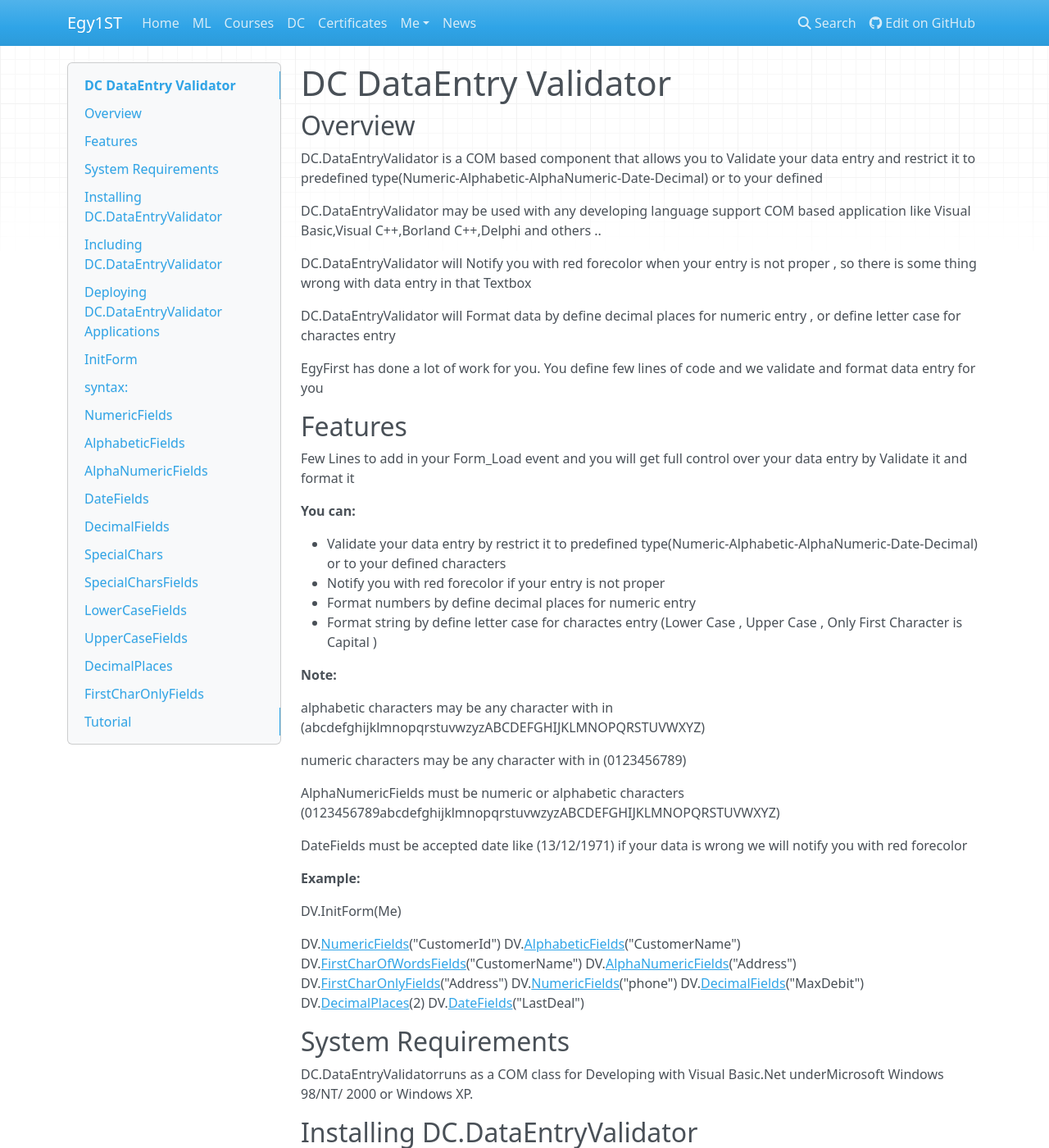
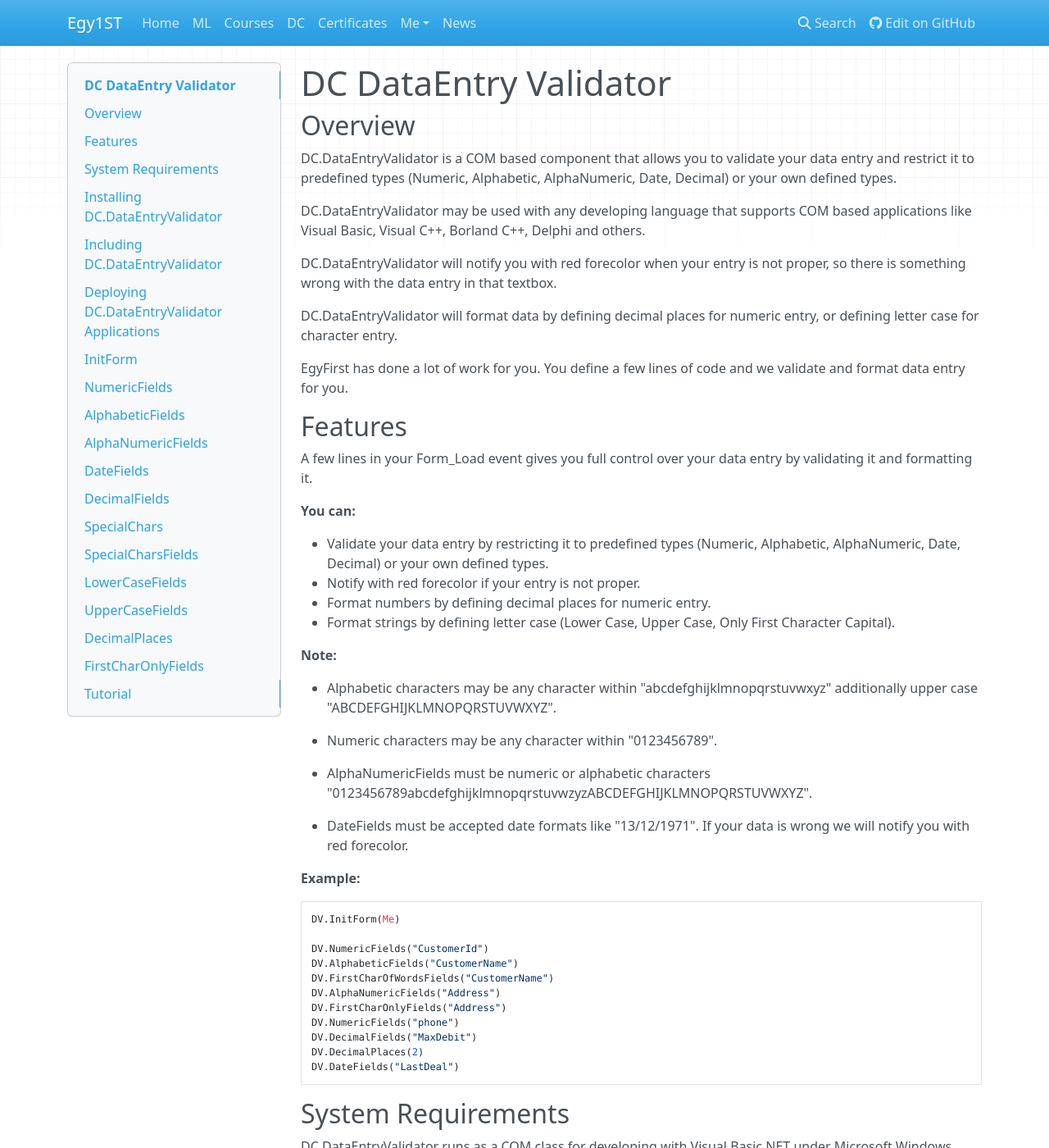
Before and after one commit to egy1st/zerobytes-mkdocs, an MkDocs documentation site: the page built from docs/dc/data-entry-validator/index.md, in a window 1280 px wide and 1400 px high. Shown: the whole window at 82% size. Built offline with MkDocs 1.6.1, drawn with Linux system fonts in a browser that asks for light colours; nearby versions of some CDN libraries; some of the changed text lies outside the part shown.

Commit message:
Update index.md

````diff
--- a/docs/dc/data-entry-validator/index.md
+++ b/docs/dc/data-entry-validator/index.md
@@ -1,275 +1,344 @@
 DC DataEntry Validator
-===========================
-
+=======================
 
 Overview
 ---------
 
-DC.DataEntryValidator is a COM based component that allows you to Validate your data entry and restrict it to predefined type(Numeric-Alphabetic-AlphaNumeric-Date-Decimal) or to your defined
+DC.DataEntryValidator is a COM based component that allows you to validate your data entry and restrict it to predefined types (Numeric, Alphabetic, AlphaNumeric, Date, Decimal) or your own defined types.
 
-DC.DataEntryValidator may be used with any developing language support COM based application like Visual Basic,Visual C++,Borland C++,Delphi and others ..
+DC.DataEntryValidator may be used with any developing language that supports COM based applications like Visual Basic, Visual C++, Borland C++, Delphi and others.
 
-DC.DataEntryValidator will Notify you with red forecolor when your entry is not proper , so there is some thing wrong with data entry in that Textbox
+DC.DataEntryValidator will notify you with red forecolor when your entry is not proper, so there is something wrong with the data entry in that textbox.
 
-DC.DataEntryValidator will Format data by define decimal places for numeric entry , or define letter case for charactes entry
+DC.DataEntryValidator will format data by defining decimal places for numeric entry, or defining letter case for character entry.
 
-EgyFirst has done a lot of work for you. You define few lines of code and we validate and format data entry for you
+EgyFirst has done a lot of work for you. You define a few lines of code and we validate and format data entry for you.
+
 ## **Features**
-Few Lines to add in your Form\_Load event and you will get full control over your data entry by Validate it and format it
+
+A few lines in your Form_Load event gives you full control over your data entry by validating it and formatting it.
 
 **You can:**
 
-- Validate your data entry by restrict it to predefined type(Numeric-Alphabetic-AlphaNumeric-Date-Decimal) or to your defined characters
-- Notify you with red forecolor if your entry is not proper
-- Format numbers by define decimal places for numeric entry
-- Format string by define letter case for charactes entry (Lower Case , Upper Case , Only First Character is Capital )
+- Validate your data entry by restricting it to predefined types (Numeric, Alphabetic, AlphaNumeric, Date, Decimal) or your own defined types.
+- Notify with red forecolor if your entry is not proper.
+- Format numbers by defining decimal places for numeric entry.
+- Format strings by defining letter case (Lower Case, Upper Case, Only First Character Capital).
 
 **Note:**
 
-alphabetic characters may be any character with in (abcdefghijklmnopqrstuvwzyzABCDEFGHIJKLMNOPQRSTUVWXYZ)
+- Alphabetic characters may be any character within "abcdefghijklmnopqrstuvwxyz" additionally upper case "ABCDEFGHIJKLMNOPQRSTUVWXYZ".
 
-numeric characters may be any character with in (0123456789)
+- Numeric characters may be any character within "0123456789".
 
-AlphaNumericFields must be numeric or alphabetic characters (0123456789abcdefghijklmnopqrstuvwzyzABCDEFGHIJKLMNOPQRSTUVWXYZ)
+- AlphaNumericFields must be numeric or alphabetic characters "0123456789abcdefghijklmnopqrstuvwzyzABCDEFGHIJKLMNOPQRSTUVWXYZ".
 
-DateFields must be accepted date like (13/12/1971) if your data is wrong we will notify you with red forecolor
+- DateFields must be accepted date formats like "13/12/1971". If your data is wrong we will notify you with red forecolor.
 
 **Example:**
 
+```vb
 DV.InitForm(Me)
 
-DV.[NumericFields](##chmtopic9)("CustomerId")
-DV.[AlphabeticFields](##chmtopic10)("CustomerName")
-DV.[FirstCharOfWordsFields](##chmtopic19)("CustomerName")
-DV.[AlphaNumericFields](##chmtopic11)("Address")
-DV.[FirstCharOnlyFields](##chmtopic19)("Address")
-DV.[NumericFields](##chmtopic9)("phone")
-DV.[DecimalFields](##chmtopic13)("MaxDebit")
-DV.[DecimalPlaces](##chmtopic18)(2)
-DV.[DateFields](##chmtopic12)("LastDeal")
-
-
+DV.NumericFields("CustomerId")
+DV.AlphabeticFields("CustomerName")
+DV.FirstCharOfWordsFields("CustomerName")
+DV.AlphaNumericFields("Address")
+DV.FirstCharOnlyFields("Address")
+DV.NumericFields("phone")
+DV.DecimalFields("MaxDebit")
+DV.DecimalPlaces(2)
+DV.DateFields("LastDeal")
+```
 
 ## **System Requirements**
-DC.DataEntryValidatorruns as a COM class for Developing with Visual Basic.Net underMicrosoft Windows 98/NT/ 2000 or Windows XP.
+
+DC.DataEntryValidator runs as a COM class for developing with Visual Basic.NET under Microsoft Windows 98/NT/2000 or Windows XP.
 
 
 ## **Installing DC.DataEntryValidator**
-The DC.DataEntryValidator setup program will automatically register theDC\_DataEntryValidator10.dll file on your system.
+
+The DC.DataEntryValidator setup program will automatically register the DC_DataEntryValidator10.dll file on your system.
 
 There is no need to manually run RegSvr32.exe on your development system.
+
 ## **Including DC.DataEntryValidator**
 
-To include DC.DataEntryValidator in your project
+To include DC.DataEntryValidator in your project:
 
-1. From Project menu select add reference
-1. Push Browse button to locate your DC\_DataEntryValidator10.DLL file which by default located in [c:\windows\system32](file:///c:/windows/system32) , now the specific DLL included in your references
+1. From Project menu select Add Reference.
+2. Click Browse button to locate your DC_DataEntryValidator10.DLL file which by default is located in [c:\windows\system32](file:///c:/windows/system32). Now the specific DLL is included in your references.
 
 
 ## **Deploying DC.DataEntryValidator Applications**
-The only file needs to be distributed withDC.DataEntryValidator COM applications is DC\_DataEntryValidator10.dll
 
-this file should be copied to the WinSystem directory which by default is C:\Windows\System32
+The only file that needs to be distributed with DC.DataEntryValidator COM applications is DC_DataEntryValidator10.dll.
+
+This file should be copied to the WinSystem directory which by default is C:\Windows\System32.
+
 ## **InitForm**
 
-Prepare form to know every thing about the form and its controls . so it must be the first assignment in your code . an errors may occurs if you do not
-## **syntax:**
-Function InitForm(ByRef dm\_Form As System.Windows.Forms.Form)
+Prepares the form to know everything about the form and its controls. So it must be the first assignment in your code or errors may occur if you do not call it first.
 
-dm\_Form is a reference to your form which passed as 'Me' keyword
+**Syntax:**
+
+```vb
+Function InitForm(ByRef dm_Form As System.Windows.Forms.Form)
+```
+
+dm_Form is a reference to your form which is passed as the 'Me' keyword.
 
 **Example:**
 
+```vb
 Dim DV As New DynamicComponents.DataEntryValidator()
-DV.InitForm( Me)
-
+DV.InitForm(Me)
+```
 
 ## **NumericFields**
-It restrict data entry to only valid entry
 
-valid entry may be one or more of allowed character which is"0123456789"
+Restricts data entry to only valid numeric entries.
+
+Valid entries may be one or more of the allowed characters "0123456789".
 
 **Syntax:**
 
-Function NumericFields(ByVal ParamArray str\_NumericFields() As String)
+```vb
+Function NumericFields(ByVal ParamArray str_NumericFields() As String)
+```
 
 **Note:**
 
-multi fields can concatenated by comma ","
+Multiple fields can be concatenated by comma ",".
 
 **Example:**
 
+```vb
 DV.NumericFields("CustomerID", "OrderId", "ShipVia")
+```
+
 ## **AlphabeticFields**
-It restrict data entry to only valid entry
 
-valid entry may be one or more of allowed character which is"abcdefghijklmnopqrstuvwxyz" additional to upper case "ABCDEFGHIJKLMNOPQRSTUVWXYZ"
+Restricts data entry to only valid alphabetic entries.
+
+Valid entries may be one or more of the allowed characters "abcdefghijklmnopqrstuvwxyz" additionally upper case "ABCDEFGHIJKLMNOPQRSTUVWXYZ".
 
 **Syntax:**
 
-Function AlphabeticFields(ByVal ParamArray str\_NumericFields() As String)
+```vb
+Function AlphabeticFields(ByVal ParamArray str_NumericFields() As String)
+```
 
 **Note:**
 
-multi fields can concatenated by comma ","
+Multiple fields can be concatenated by comma ",".
 
 **Example:**
 
+```vb
 DM.NumericFields("FirstName", "FamilyName")
+```
+
 ## **AlphaNumericFields**
-It restrict data entry to only valid entry
 
-valid entry may be one or more of allowed character which is"abcdefghijklmnopqrstuvwxyz" and upper case "ABCDEFGHIJKLMNOPQRSTUVWXYZ"
+Restricts data entry to only valid alphanumeric entries.
 
-additional to numeric characters "0123456789"
+Valid entries may be one or more of the allowed characters "abcdefghijklmnopqrstuvwxyz" upper case "ABCDEFGHIJKLMNOPQRSTUVWXYZ" additionally numeric characters "0123456789".
 
 **Syntax:**
 
-Function AlphaNumericFields(ByVal ParamArray str\_NumericFields() As String)
+```vb
+Function AlphaNumericFields(ByVal ParamArray str_NumericFields() As String)
+```
 
 **Note:**
 
-multi fields can concatenated by comma ","
+Multiple fields can be concatenated by comma ",".
 
 **Example:**
 
+```vb
 DM.NumericFields("Address")
+```
+
 ## **DateFields**
-It restrict data entry to only valid entry
 
-valid entry may be one or more of allowed character which is"0123456789" additional to "/-\" characters
+Restricts data entry to only valid date entries.
 
-when you leave the edited Textbox if data entry is not a date you will be notify by changing forecolor to red color until you reedit it correctly
+Valid entries may be one or more of the allowed characters "0123456789" additionally "/" and "-" characters.
 
-suppose you enter date like "30/2/2004"
+When you leave the edited textbox, if the data entry is not a valid date you will be notified by changing forecolor to red until you re-edit it correctly.
 
-this is an invalid entry , so you will notify by changing forecolor to red
+For example if you enter "30/2/2004" this is an invalid date, so you will be notified by changing forecolor to red.
 
 **Syntax:**
 
-FunctionDateFields(ByVal ParamArray str\_DateFields() As String)
+```vb
+Function DateFields(ByVal ParamArray str_DateFields() As String)
+```
 
 **Note:**
 
-multi fields can concatenated by comma ","
+Multiple fields can be concatenated by comma ",".
 
 **Example:**
 
+```vb
 DV.DateFields("OrderDate")
+```
+
 ## **DecimalFields**
-It restrict data entry to only valid entry
 
-valid entry may be one or more of allowed character which is"0123456789" additional to decimal point '.'
+Restricts data entry to only valid decimal entries.
 
-data entry will be formated by n decimal places defined in [DecimalPlaces](##chmtopic18) Function
+Valid entries may be one or more of the allowed characters "0123456789" additionally decimal point '.'.
 
-when you leave the edited Textbox if data entry is not a date you will be notify by changing forecolor to red color until you reedit it correctly
+Data entry will be formatted by n decimal places defined in the [DecimalPlaces](#DecimalPlaces) function.
 
-suppose you enter date like "705.3.2"
+When you leave the edited textbox, if the data entry is not a valid decimal you will be notified by changing forecolor to red until you re-edit it correctly.
 
-this is an invalid entry , so you will notify by changing forecolor to red
+For example if you enter "705.3.2" this is an invalid decimal, so you will be notified by changing forecolor to red.
 
 **Syntax:**
 
-Function DecimalFields(ByVal ParamArray str\_NumericFields() As String)
+```vb
+Function DecimalFields(ByVal ParamArray str_NumericFields() As String)
+```
 
 **Note:**
 
-multi fields can concatenated by comma ","
+Multiple fields can be concatenated by comma ",".
 
 **Example:**
 
+```vb
 DV.DecimalFields("Freight")
+```
+
 ## **SpecialChars**
-It restrict data entry to only valid entry
 
-valid entry may be one or more of charcters which is contained in its parameter
+Restricts data entry to only valid entries containing the defined special characters.
+
+Valid entries may be one or more of characters contained in the parameter string.
 
 **Syntax:**
 
-Function SpecialChars(ByVal str\_Chars As String)
+```vb
+Function SpecialChars(ByVal str_Chars As String)
+```
 
 **Example:**
 
-DV.SpecialChars ("YyNn")
+```vb
+DV.SpecialChars("YyNn")
+```
+
 ## **SpecialCharsFields**
-It restrict data entry to only valid entry
 
-valid entry may be one or more of charcters which is contained in [SpecialChars](##chmtopic14) function
+Restricts data entry to only valid entries containing the defined special characters.
+
+Valid entries may be one or more of characters contained in the [SpecialChars](#SpecialChars) function.
 
 **Syntax:**
 
-Function SpecialCharsFields(ByVal ParamArray
-
-str\_SpecialFields() As String)
+```vb
+Function SpecialCharsFields(ByVal ParamArray str_SpecialFields() As String)
+```
 
 **Note:**
 
-multi fields can concatenated by comma ","
+Multiple fields can be concatenated by comma ",".
 
 **Example:**
 
-DV.SpecialCharsFields ("Married")
+```vb
+DV.SpecialCharsFields("Married")
+```
+
 ## **LowerCaseFields**
-It converts all characters to lower case
+
+Converts all characters to lower case.
 
 **Syntax:**
 
-Function LowerCaseFields(ByVal ParamArray str\_LowerCaseFields() As String)
+```vb
+Function LowerCaseFields(ByVal ParamArray str_LowerCaseFields() As String)
+```
 
 **Note:**
 
-multi fields can concatenated by comma ","
+Multiple fields can be concatenated by comma ",".
 
 **Example:**
 
-DM.LowerCaseFields ("SupplierName")
+```vb
+DM.LowerCaseFields("SupplierName")
+```
+
 ## **UpperCaseFields**
-It converts all characters to upper case
+
+Converts all characters to upper case.
 
 **Syntax:**
 
-Function UpperCaseFields(ByVal ParamArray str\_UpperCaseFields() As String)
+```vb
+Function UpperCaseFields(ByVal ParamArray str_UpperCaseFields() As String)
+```
 
 **Note:**
 
-multi fields can concatenated by comma ","
+Multiple fields can be concatenated by comma ",".
 
 **Example:**
 
-DV.UpperCaseFields ("ProductName")
+```vb
+DV.UpperCaseFields("ProductName")
+```
+
 ## **DecimalPlaces**
-it formats number by making it in decimal state with n places which you define in your function
+
+Formats numbers by setting the number of decimal places.
 
 **Syntax:**
 
-FunctionDecimalPlaces(ByVal n\_DecimalPlaces As Byte)
+```vb
+Function DecimalPlaces(ByVal n_DecimalPlaces As Byte)
+```
 
 **Example:**
 
+```vb
 DV.DecimalPlaces(2)
+```
+
 ## **FirstCharOnlyFields**
-It converts only First character to upper case
+
+Converts only the first character to upper case.
 
 **Syntax:**
 
-FunctionFirstCharOnlyFields(ByVal ParamArray str\_FirstCharOnlyFields() As String)
+```vb
+Function FirstCharOnlyFields(ByVal ParamArray str_FirstCharOnlyFields() As String)
+```
 
 **Note:**
 
-multi fields can concatenated by comma ","
+Multiple fields can be concatenated by comma ",".
 
 **Example:**
 
-DV.FirstCharOnlyFields ("CustomerName")
+```vb
+DV.FirstCharOnlyFields("CustomerName")
+```
+
 ## Tutorial
 
-This tutorial describe most of features supported by DC.DataEntryValidator
+This tutorial describes most of the features supported by DC.DataEntryValidator.
 
-also you can refer to the project example which installed by default into C:\Program Files\Dynamic Components\DataEntryValidator\Tutorial\
+You can also refer to the project example which is installed by default into C:\Program Files\Dynamic Components\DataEntryValidator\Tutorial\.
 
 
-``` vb
+```vb
 Dim DV As New DynamicComponents.DataEntryValidator()
 
 Dim CN As New ADODB.Connection()
@@ -278,51 +347,51 @@
 
 Dim oAccess As New Access.Application()
 
-Dim DAO\_DBEngine As New DAO.DBEngine()
+Dim DAO_DBEngine As New DAO.DBEngine()
 
 
 
-Private Sub TestForm\_Load(ByVal eventSender As System.Object, ByVal eventArgs As System.EventArgs) Handles MyBase.Load
+Private Sub TestForm_Load(ByVal eventSender As System.Object, ByVal eventArgs As System.EventArgs) Handles MyBase.Load
 
-'establish DSN
+  ' Establish DSN
 
-oAccess.DBEngine.RegisterDatabase("DCDM\_Nwind", "Microsoft Access Driver (\*.mdb)", True, "DBQ=" & VB6.GetPath & "\Nwind.mdb")
+  oAccess.DBEngine.RegisterDatabase("DCDM_Nwind", "Microsoft Access Driver (*.mdb)", True, "DBQ=" & VB6.GetPath & "\Nwind.mdb")
 
-CN.Open("DSN=DCDM\_NWind")
+  CN.Open("DSN=DCDM_NWind")
 
-oCust.Open("Customers", CN, oCust.CursorType.adOpenKeyset, oCust.LockType.adLockOptimistic)
+  oCust.Open("Customers", CN, oCust.CursorType.adOpenKeyset, oCust.LockType.adLockOptimistic)
 
-PopulateDate()
+  PopulateDate()
 
-DV.InitForm(Me)
-//must be your first assignment , an error occurs if not
+  DV.InitForm(Me)
+  // Must be your first assignment, an error occurs if not
 
-DV.NumericFields("CustomerId")
-//CustomerId must be numeric characters(0123456789)
+  DV.NumericFields("CustomerId")
+  // CustomerId must be numeric characters(0123456789)
 
-DV.AlphabeticFields("CustomerName")
-//CustomerName must be alphabetic characters (abcdefghijklmnopqrstuvwzyzABCDEFGHIJKLMNOPQRSTUVWXYZ)
+  DV.AlphabeticFields("CustomerName")
+  // CustomerName must be alphabetic characters (abcdefghijklmnopqrstuvwzyzABCDEFGHIJKLMNOPQRSTUVWXYZ)
 
-DV.FirstCharOfWordsFields("CustomerName")
-//'First charecter of every word will be in uooer case
+  DV.FirstCharOfWordsFields("CustomerName")
+  // First character of every word will be in uppercase
 
-DV.AlphaNumericFields("Address")
-//'Address must be numeric or alphabetic characters (0123456789abcdefghijklmnopqrstuvwzyzABCDEFGHIJKLMNOPQRSTUVWXYZ)
+  DV.AlphaNumericFields("Address")
+  // Address must be numeric or alphabetic characters (0123456789abcdefghijklmnopqrstuvwzyzABCDEFGHIJKLMNOPQRSTUVWXYZ)
 
-DV.FirstCharOnlyFields("Address")
-//'First charecter of first word only will be in uooer case
+  DV.FirstCharOnlyFields("Address")
+  // First character of first word only will be in uppercase
 
-DV.NumericFields("phone")
-//'Phone must be numeric characters(0123456789)
+  DV.NumericFields("phone")
+  // Phone must be numeric characters(0123456789)
 
-DV.DecimalFields("MaxDebit")
-//'MaxDebit must be decimal characters(0123456789 & .)
+  DV.DecimalFields("MaxDebit")
+  // MaxDebit must be decimal characters(0123456789 & .)
 
-DV.DecimalPlaces(2)
-//'MaxDebit will be formatted with 2 decimal digits
+  DV.DecimalPlaces(2)
+  // MaxDebit will be formatted with 2 decimal digits
 
-DV.DateFields("LastDeal")
-//'LastDeal must be accepted date(0123456789-\/)
+  DV.DateFields("LastDeal")
+  // LastDeal must be accepted date(0123456789-\/)
 
 End Sub
 ```
````
